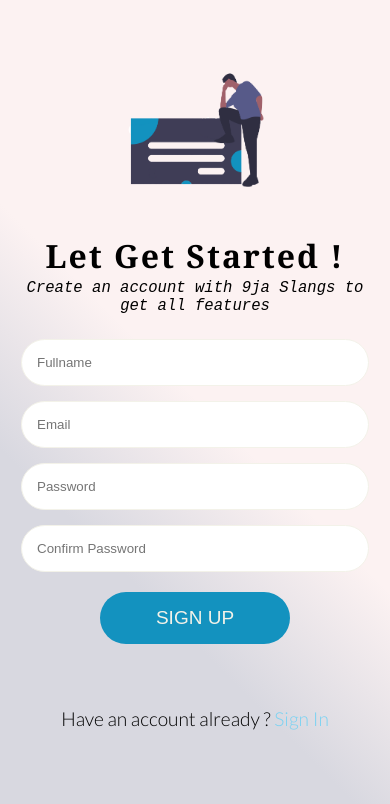
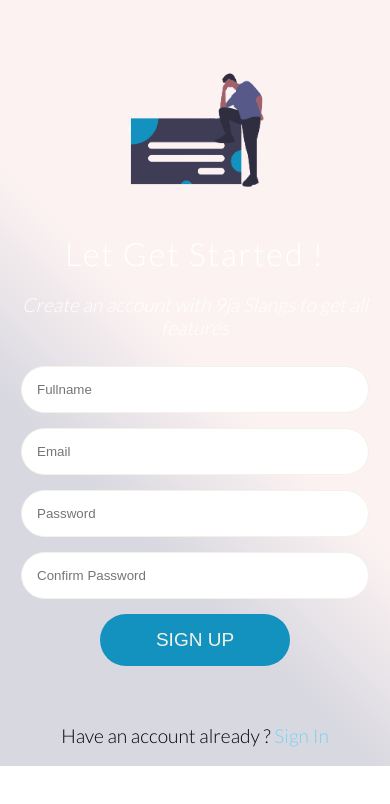
Before and after one commit to FashMuyhee/9jaslangs, a React (Create React App) app: page /signup in a window 390 px wide. Shown: the top 804 px of the page. Built offline with nearby package versions, Linux system fonts and the light colour scheme; the HTML template or start-up script is replaced by a standard one.

Commit message:
added desktop and tablet styles

```diff
--- a/src/view/sign-up/index.scss
+++ b/src/view/sign-up/index.scss
@@ -8,32 +8,38 @@
     rgba(216, 216, 224, 1) 32%,
     rgba(252, 242, 242, 1) 52%
   );
-  height: 100vh;
+  // height: 100vh;
+  @include desktop {
+    height: 100vh;
+  }
+  @include tablet {
+    height: 100vh;
+  }
   .content {
     display: flex;
     justify-content: center;
     align-items: center;
     flex-direction: column;
     // border: 1px solid red;
-
+    @include desktop {
+      height: 100vh;
+    }
+    @include tablet{
+      height: 100vh;
+    }
     .greeting {
       //   border: 1px solid green;
       text-align: center;
       padding: 15% 5% 2% 5%;
+      @include desktop {
+        display: none;
+      }
+      @include tablet {
+        display: none;
+      }
       img {
         width: 68%;
         // border: 1px solid rebeccapurple;
-      }
-      h2 {
-        color: black;
-        font-weight: bold;
-        font-family: Cambria, Cochin, Georgia, Times, "Times New Roman", serif;
-      }
-      p {
-        color: black;
-        margin-top: 2px;
-        text-align: center;
-        font-family: monospace;
       }
     }
     .small-text {
@@ -48,16 +54,42 @@
       }
     }
   }
-
+}
   .signup-form {
     width: 90%;
     display: flex;
     justify-content: center;
     align-items: center;
     flex-direction: column;
-
+    @include desktop {
+      width: 25%;
+      border: 1px solid map-get($colors, secondary);
+      padding: 15px;
+      border-radius: 5px;
+    }
+    @include tablet {
+      width: 50%;
+      border: 1px solid map-get($colors, secondary);
+      padding: 15px;
+      border-radius: 5px;
+    }
+    h2 {
+      color: black;
+      font-weight: bold;
+      font-family: Cambria, Cochin, Georgia, Times, "Times New Roman", serif;
+    }
+    .welcome-text {
+      color: black;
+      margin-top: 10px;
+      margin-bottom: 20px;
+      text-align: center;
+      font-family: monospace;
+    }
     .btn {
       background: map-get($colors, primary);
+      margin: 0 auto;
+      @include tablet {
+        margin-top: 5%;
+      }
     }
   }
-}
```
